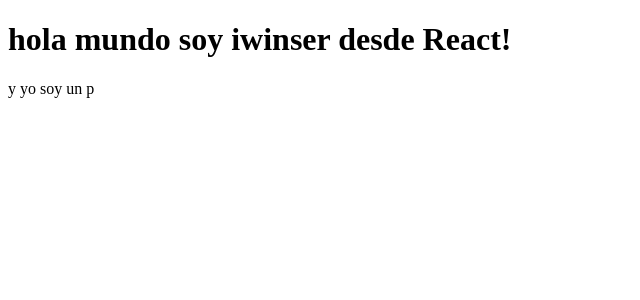
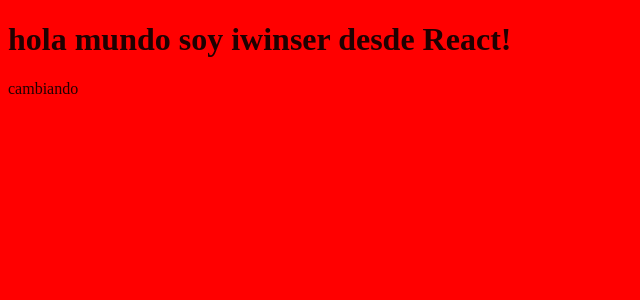
Before and after one commit to Retreads/Retreads, a React app: page / in a window 1280 px wide. Shown: the top 300 px of the page, without its empty margins (0-640 px from the left). Built offline with nearby package versions, Linux system fonts and the light colour scheme.

Commit message:
listo los estilos ya funcionan

```diff
--- a/src/components/App.jsx
+++ b/src/components/App.jsx
@@ -1,11 +1,13 @@
 
 import React from "react";
+import '../styles/global.scss';
+
 const App = () =>
     {
     return(
         <div>
         <h1>hola mundo soy iwinser desde React!</h1>
-        <p>y yo soy un p</p>
+        <p>cambiando</p>
         </div>
     );
 }
--- /dev/null
+++ b/src/styles/global.scss
@@ -0,0 +1,7 @@
+$base-color: #ff0000;
+$color: rgba(black, 0.88);
+
+body {
+	background-color: $base-color;
+	color: $color;
+}
```
Also changed, not shown: src/containers/Login.jsx (added, +26 -0 lines).
